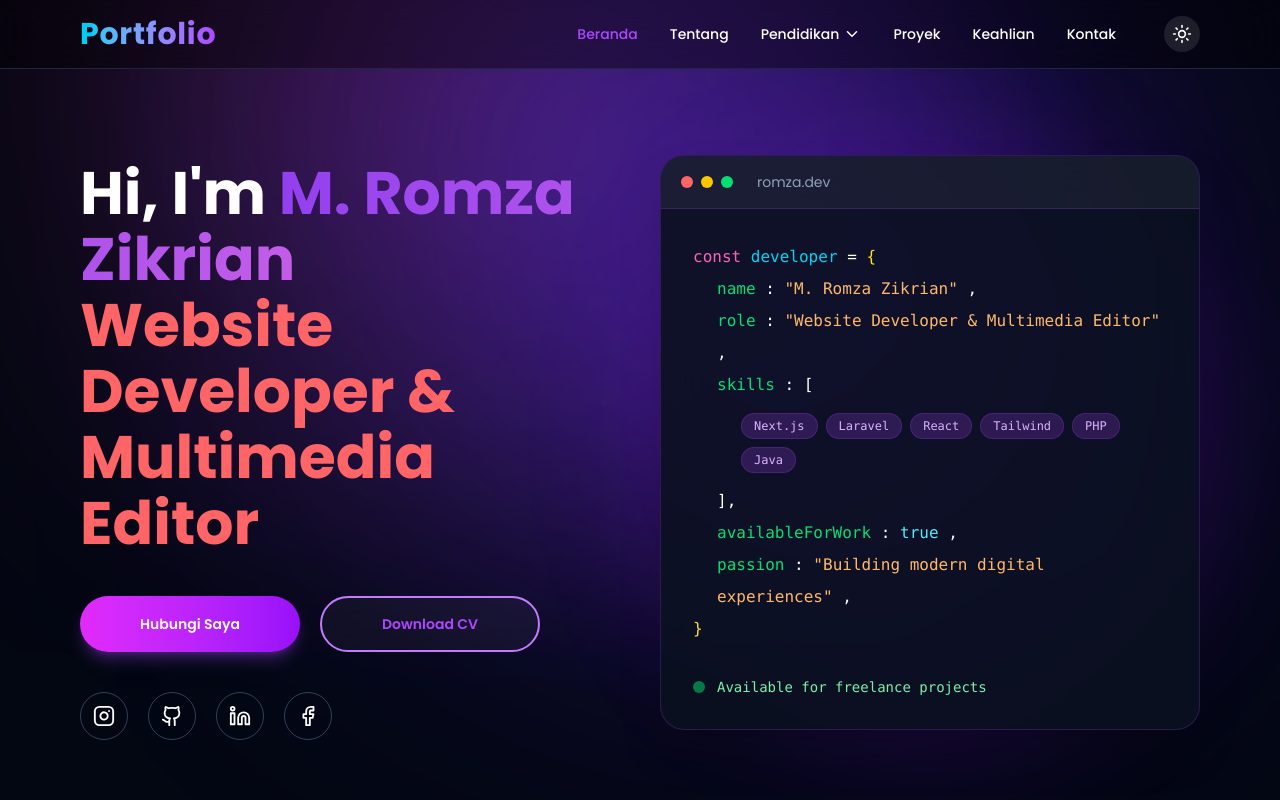
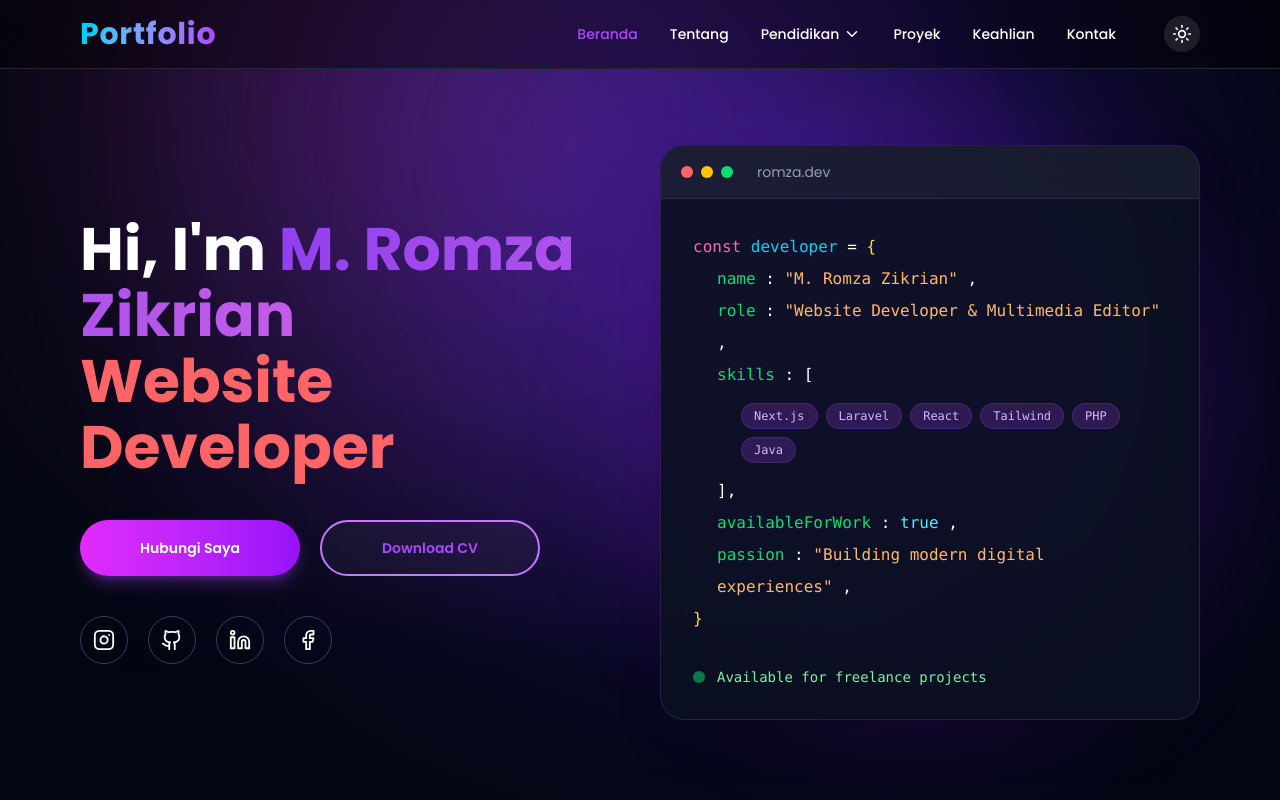
Before and after one commit to romzazikrian/port-next-js-romza, a Next.js app: page / in a window 1280 px wide. Shown: the top 800 px of the page. Built offline with nearby package versions, Linux system fonts and the light colour scheme.

Commit message:
Update Beranda

```diff
--- a/app/(publicPages)/page.jsx
+++ b/app/(publicPages)/page.jsx
@@ -32,9 +32,8 @@ export default function Page() {
               M. Romza Zikrian{" "}
             </span>{" "}
             <br /> <span className="text-red-400">
-              Website Developer &
+              Website Developer
             </span>{" "}
-            <br /> <span className="text-red-400">Multimedia Editor</span>{" "}
           </h1>{" "}
           {/* BUTTON */}{" "}
           <div className="flex flex-col sm:flex-row items-center justify-center lg:justify-start gap-5 mt-10 w-full">
```
